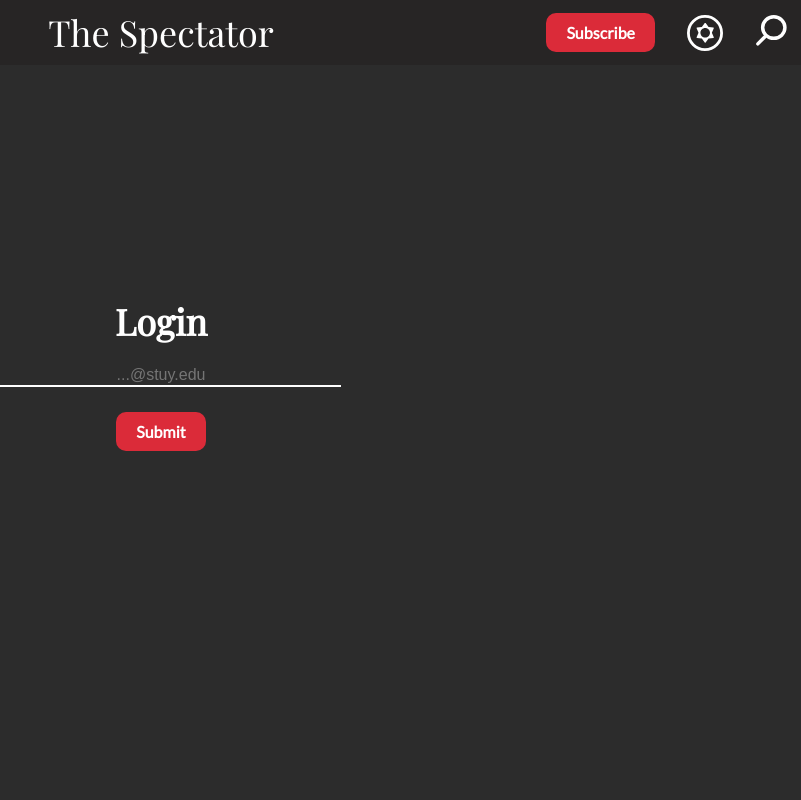
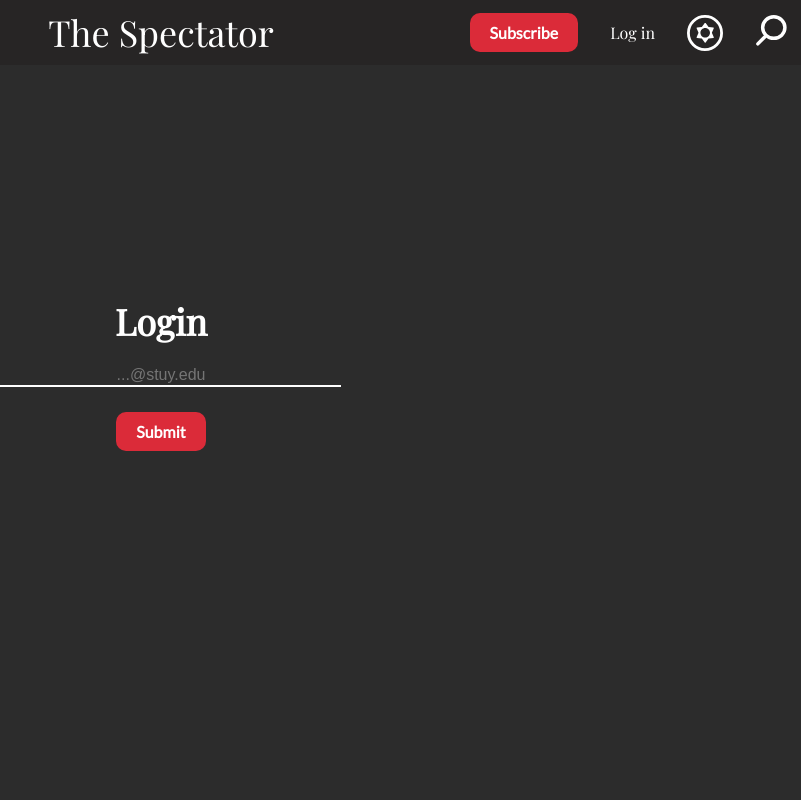
Before and after one commit to stuyspec/stuyspec-rewrite, a Next.js app: page /login in a window 1280 px wide. Shown: the top 800 px of the page, without its empty margins (479-1280 px from the left). Built offline with nearby package versions, Linux system fonts and the light colour scheme.

Commit message:
Reactive ui based off user being logged in

```diff
--- a/components/Navbar.tsx
+++ b/components/Navbar.tsx
@@ -51,6 +51,13 @@ const Navbar = (props: defaultProps) => {
 				<SubscribeButton />
 			</div>
 
+			<div>
+				{props.token ? (
+					<Link href="/login">user icon</Link>
+				) : (
+					<Link href="/login">Log in</Link>
+				)}
+			</div>
 			<ThemeToggle />
 			<CollapsibleSearch />
 		</nav>
--- a/pages/_app.tsx
+++ b/pages/_app.tsx
@@ -27,8 +27,15 @@ function MyApp(props: MyAppProps) {
 }
 
 MyApp.getInitialProps = async (ctx: any) => {
-	const token: string | null =
-		ctx.ctx.req.headers.cookie?.split("token=")[1] || null;
+	let token: string | null = null;
+	try {
+		token = ctx.ctx.req.headers.cookie?.split("token=")[1] || null;
+	} catch (e: any) {
+		console.log("My app: ", ctx);
+		console.log(e);
+		console.log("Current token: ", token);
+	}
+
 	return {
 		token,
 	};
--- a/pages/login.tsx
+++ b/pages/login.tsx
@@ -2,8 +2,9 @@ import Head from "next/head";
 import { FormEvent, useState } from "react";
 import styles from "../styles/Login.module.css";
 import Router from "next/router";
+import { defaultProps } from "../ts_types/db_types";
 
-const Login = () => {
+const Login = (props: defaultProps) => {
 	const [email, setEmail] = useState("");
 	const handleFormSubmit = async (e: FormEvent) => {
 		e.preventDefault();
```
